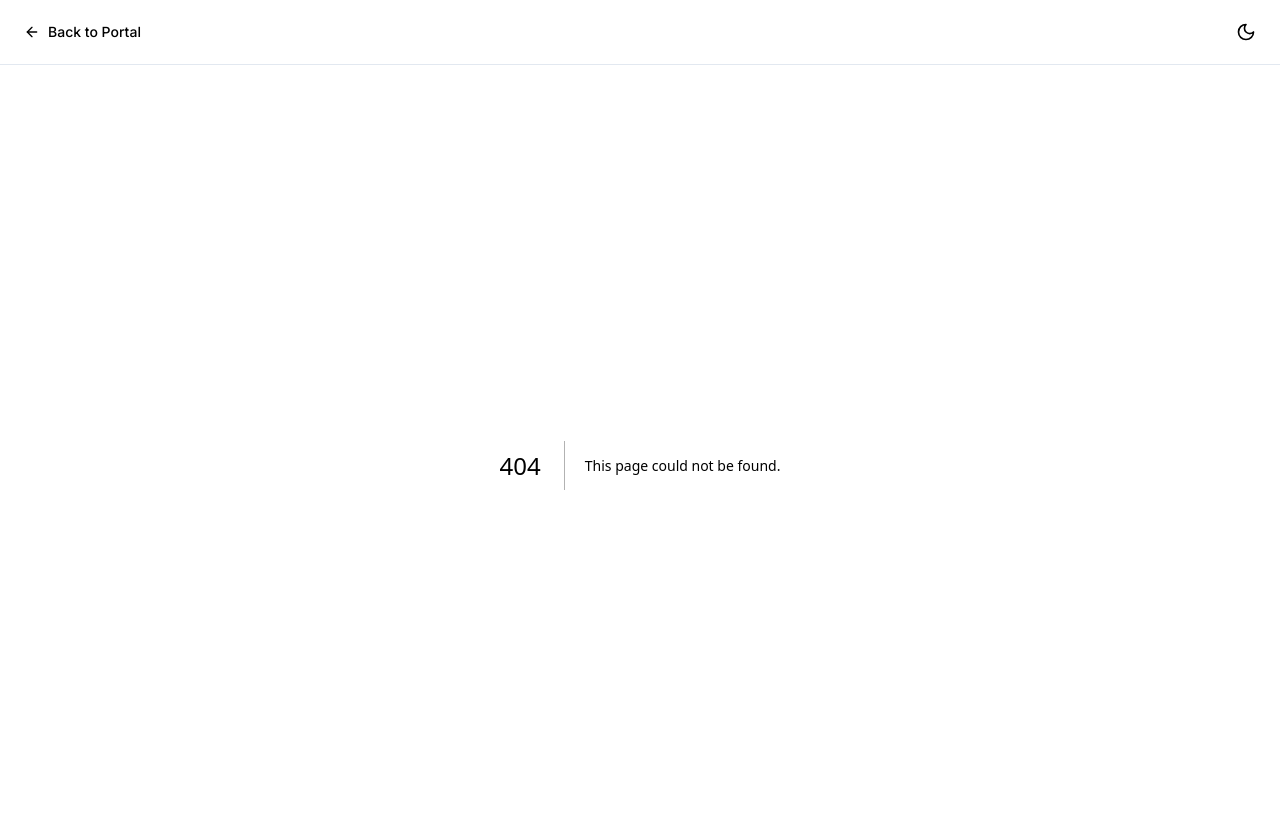
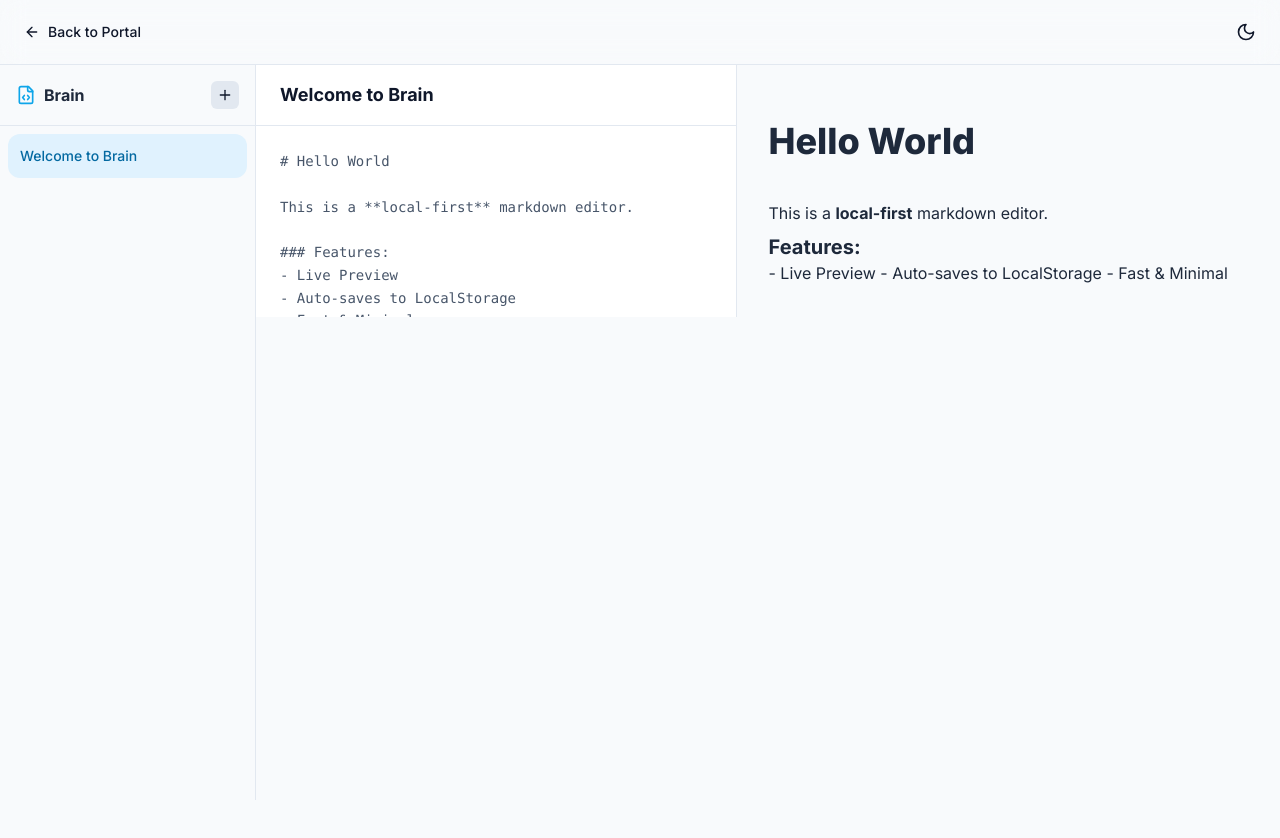
Before and after one commit to Prem759-0/landing-page-universe, a Next.js app: page /markdown-brain in a window 1280 px wide. Before the commit this address had no page. Shown: the top 838 px of the page. After the commit the page ends 800 px from the top, so only its background shows below. Built offline with nearby package versions, Linux system fonts and the light colour scheme.

Commit message:
Create page.tsx

```diff
--- /dev/null
+++ b/app/markdown-brain/page.tsx
@@ -0,0 +1,130 @@
+"use client";
+
+import { useState } from "react";
+import { FileCode, Plus, Trash2 } from "lucide-react";
+import { useLocalStorage } from "@/hooks/useLocalStorage";
+import { cn } from "@/lib/utils";
+
+type Note = { id: string; title: string; content: string; date: number };
+
+// Extremely basic markdown parser for the live preview
+const parseMarkdown = (text: string) => {
+  let html = text
+    .replace(/^### (.*$)/gim, '<h3 class="text-xl font-bold mt-4 mb-2">$1</h3>')
+    .replace(/^## (.*$)/gim, '<h2 class="text-2xl font-bold mt-5 mb-3">$1</h2>')
+    .replace(/^# (.*$)/gim, '<h1 class="text-4xl font-extrabold mt-6 mb-4">$1</h1>')
+    .replace(/\*\*(.*)\*\*/gim, '<strong>$1</strong>')
+    .replace(/\*(.*)\*/gim, '<em>$1</em>')
+    .replace(/^\> (.*$)/gim, '<blockquote class="border-l-4 border-slate-300 pl-4 italic my-2">$1</blockquote>')
+    .replace(/\n$/gim, '<br />');
+
+  return { __html: html };
+};
+
+export default function MarkdownBrain() {
+  const [notes, setNotes, isHydrated] = useLocalStorage<Note[]>("universe-notes", [
+    { id: "1", title: "Welcome to Brain", content: "# Hello World\n\nThis is a **local-first** markdown editor.\n\n### Features:\n- Live Preview\n- Auto-saves to LocalStorage\n- Fast & Minimal", date: Date.now() }
+  ]);
+  const [activeNoteId, setActiveNoteId] = useState<string>("1");
+
+  if (!isHydrated) return null;
+
+  const activeNote = notes.find(n => n.id === activeNoteId);
+
+  const addNote = () => {
+    const newNote: Note = {
+      id: Math.random().toString(36).substring(7),
+      title: "Untitled Note",
+      content: "",
+      date: Date.now()
+    };
+    setNotes([newNote, ...notes]);
+    setActiveNoteId(newNote.id);
+  };
+
+  const deleteNote = (id: string, e: React.MouseEvent) => {
+    e.stopPropagation();
+    const updated = notes.filter(n => n.id !== id);
+    setNotes(updated);
+    if (activeNoteId === id) {
+      setActiveNoteId(updated.length > 0 ? updated[0].id : "");
+    }
+  };
+
+  const updateContent = (content: string) => {
+    setNotes(notes.map(n => n.id === activeNoteId ? { ...n, content, date: Date.now() } : n));
+  };
+
+  const updateTitle = (title: string) => {
+    setNotes(notes.map(n => n.id === activeNoteId ? { ...n, title, date: Date.now() } : n));
+  };
+
+  return (
+    <div className="flex-1 flex overflow-hidden">
+      {/* Sidebar */}
+      <div className="w-64 bg-slate-50 dark:bg-[#0f172a] border-r border-slate-200 dark:border-slate-800 flex flex-col shrink-0">
+        <div className="p-4 border-b border-slate-200 dark:border-slate-800 flex items-center justify-between">
+          <div className="flex items-center gap-2 font-bold text-slate-800 dark:text-white">
+            <FileCode className="w-5 h-5 text-sky-500" /> Brain
+          </div>
+          <button onClick={addNote} className="p-1.5 bg-slate-200 dark:bg-slate-800 hover:bg-slate-300 dark:hover:bg-slate-700 rounded-md transition-colors">
+            <Plus className="w-4 h-4" />
+          </button>
+        </div>
+        <div className="flex-1 overflow-y-auto p-2 space-y-1 custom-scrollbar">
+          {notes.map(note => (
+            <div
+              key={note.id}
+              onClick={() => setActiveNoteId(note.id)}
+              className={cn(
+                "p-3 rounded-xl cursor-pointer transition-colors group flex justify-between items-center",
+                activeNoteId === note.id ? "bg-sky-100 dark:bg-sky-900/30 text-sky-700 dark:text-sky-300" : "hover:bg-slate-200 dark:hover:bg-slate-800 text-slate-700 dark:text-slate-300"
+              )}
+            >
+              <div className="truncate text-sm font-medium pr-2">{note.title}</div>
+              <button
+                onClick={(e) => deleteNote(note.id, e)}
+                className="opacity-0 group-hover:opacity-100 p-1 text-slate-400 hover:text-rose-500 transition-opacity shrink-0"
+              >
+                <Trash2 className="w-3 h-3" />
+              </button>
+            </div>
+          ))}
+        </div>
+      </div>
+
+      {/* Editor & Preview Area */}
+      {activeNote ? (
+        <div className="flex-1 flex flex-col md:flex-row h-full overflow-hidden">
+          {/* Raw Editor */}
+          <div className="flex-1 border-r border-slate-200 dark:border-slate-800 flex flex-col bg-white dark:bg-[#1e293b]">
+            <input
+              type="text"
+              value={activeNote.title}
+              onChange={(e) => updateTitle(e.target.value)}
+              className="px-6 py-4 border-b border-slate-200 dark:border-slate-800 bg-transparent outline-none font-bold text-lg"
+              placeholder="Note Title"
+            />
+            <textarea
+              value={activeNote.content}
+              onChange={(e) => updateContent(e.target.value)}
+              className="flex-1 p-6 bg-transparent outline-none resize-none font-mono text-sm text-slate-600 dark:text-slate-300 custom-scrollbar leading-relaxed"
+              placeholder="Start typing markdown..."
+            />
+          </div>
+          {/* Live Preview */}
+          <div className="flex-1 bg-slate-50 dark:bg-[#0f172a] p-8 overflow-y-auto custom-scrollbar">
+            <div
+              className="max-w-prose text-slate-800 dark:text-slate-200 space-y-2"
+              dangerouslySetInnerHTML={parseMarkdown(activeNote.content)}
+            />
+          </div>
+        </div>
+      ) : (
+        <div className="flex-1 flex items-center justify-center text-slate-400 bg-slate-50 dark:bg-[#0f172a]">
+          Select or create a note to begin.
+        </div>
+      )}
+    </div>
+  );
+}
```
